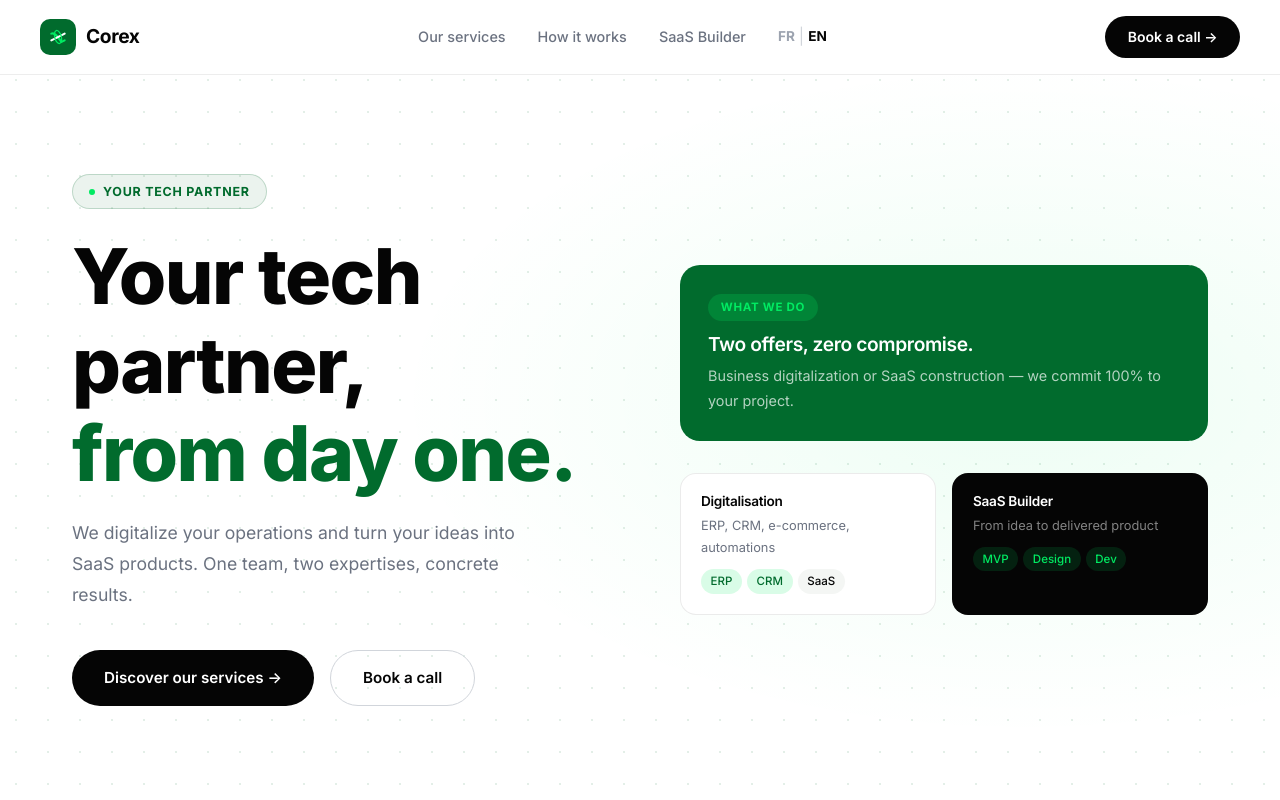
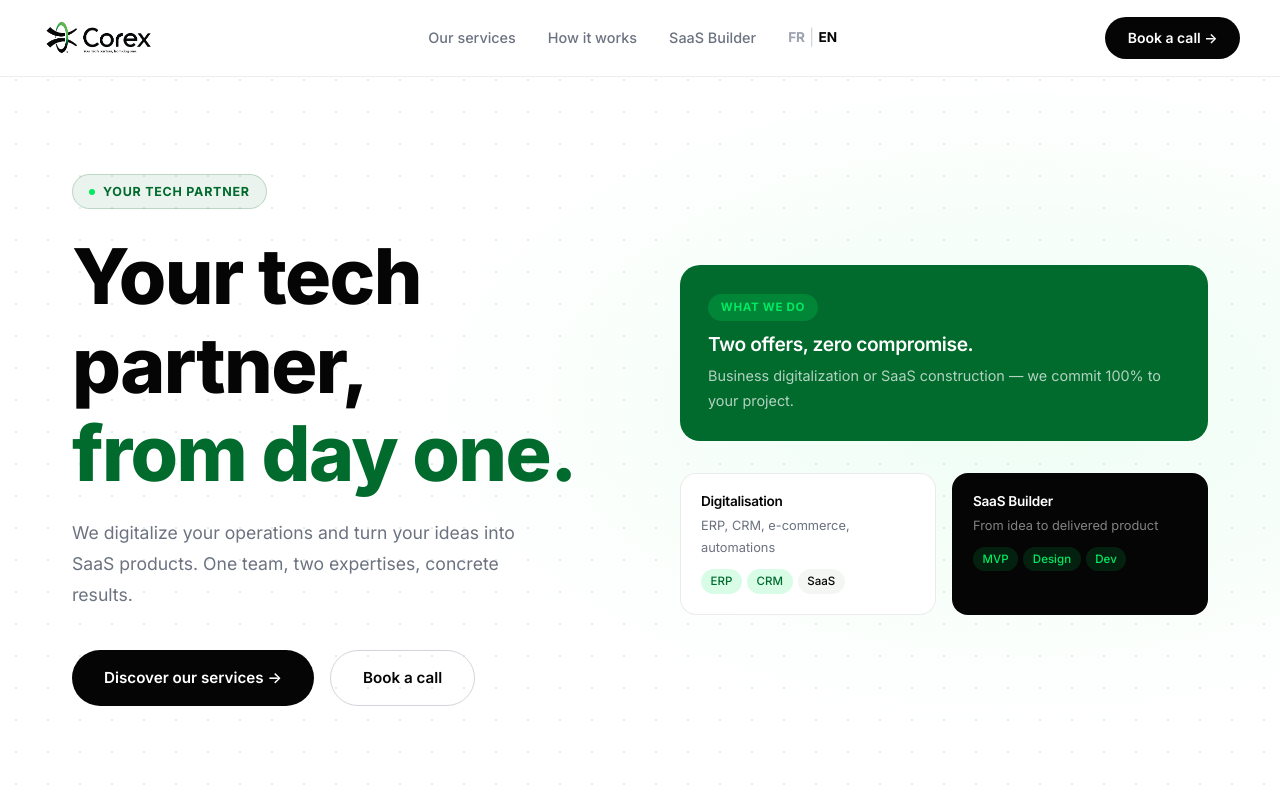
Before and after one commit to Rachidusfallensis/corexagency, a Next.js app: page /en in a window 1280 px wide. Shown: the top 800 px of the page. Built offline with nearby package versions, Linux system fonts and the light colour scheme.

Commit message:
fix : logo horizontal restauré navbar + footer + booking

```diff
--- a/src/app/[locale]/page.tsx
+++ b/src/app/[locale]/page.tsx
@@ -1,5 +1,6 @@
 'use client'
 
+import Image from 'next/image'
 import Link from 'next/link'
 import { useEffect, useRef, useState } from 'react'
 import { useLocale, useTranslations } from 'next-intl'
@@ -251,16 +252,6 @@ const EXAMPLES_SAAS = [
   },
 ]
 
-function CorexLogoMark() {
-  return (
-    <svg width="20" height="20" viewBox="0 0 24 24" fill="none">
-      <path d="M4 8C8 6 12 12 16 18C20 16 20 16 20 16" stroke="#01EA62" strokeWidth="2.5" strokeLinecap="round" />
-      <path d="M4 16C8 14 12 12 16 10C20 8 20 8 20 8" stroke="white" strokeWidth="2.5" strokeLinecap="round" />
-      <ellipse cx="12" cy="12" rx="4" ry="8" stroke="#01EA62" strokeWidth="1.5" fill="none" transform="rotate(-15 12 12)" />
-    </svg>
-  )
-}
-
 function FadeInBlock({ children }: { children: React.ReactNode }) {
   const ref = useRef<HTMLDivElement | null>(null)
   const [visible, setVisible] = useState(false)
@@ -311,10 +302,14 @@ export default function HomePage() {
       <nav style={{ boxShadow: scrolled ? '0 2px 24px rgba(0,0,0,0.07)' : 'none' }}>
         <div className="nav-inner">
           <Link href={home} className="nav-logo">
-            <div className="logo-mark">
-              <CorexLogoMark />
-            </div>
-            <span className="nav-logo-text">Corex</span>
+            <Image
+              src="/logos/Corex_Logo_color.png"
+              alt="Corex"
+              width={120}
+              height={40}
+              priority
+              style={{ display: 'block' }}
+            />
           </Link>
           <div className="nav-links">
             <a href="#offres">{t('nav.offers')}</a>
@@ -656,10 +651,13 @@ export default function HomePage() {
           <div className="footer-inner">
             <div className="footer-brand">
               <Link href={home} className="nav-logo" style={{ display: 'inline-flex', marginBottom: '0.5rem' }}>
-                <div className="logo-mark">
-                  <CorexLogoMark />
-                </div>
-                <span className="nav-logo-text" style={{ color: 'white' }}>Corex</span>
+                <Image
+                  src="/logos/Corex_Logo_Blanc.png"
+                  alt="Corex"
+                  width={100}
+                  height={33}
+                  style={{ display: 'block' }}
+                />
               </Link>
               <p>{t('footer.tagline')}</p>
             </div>
```
